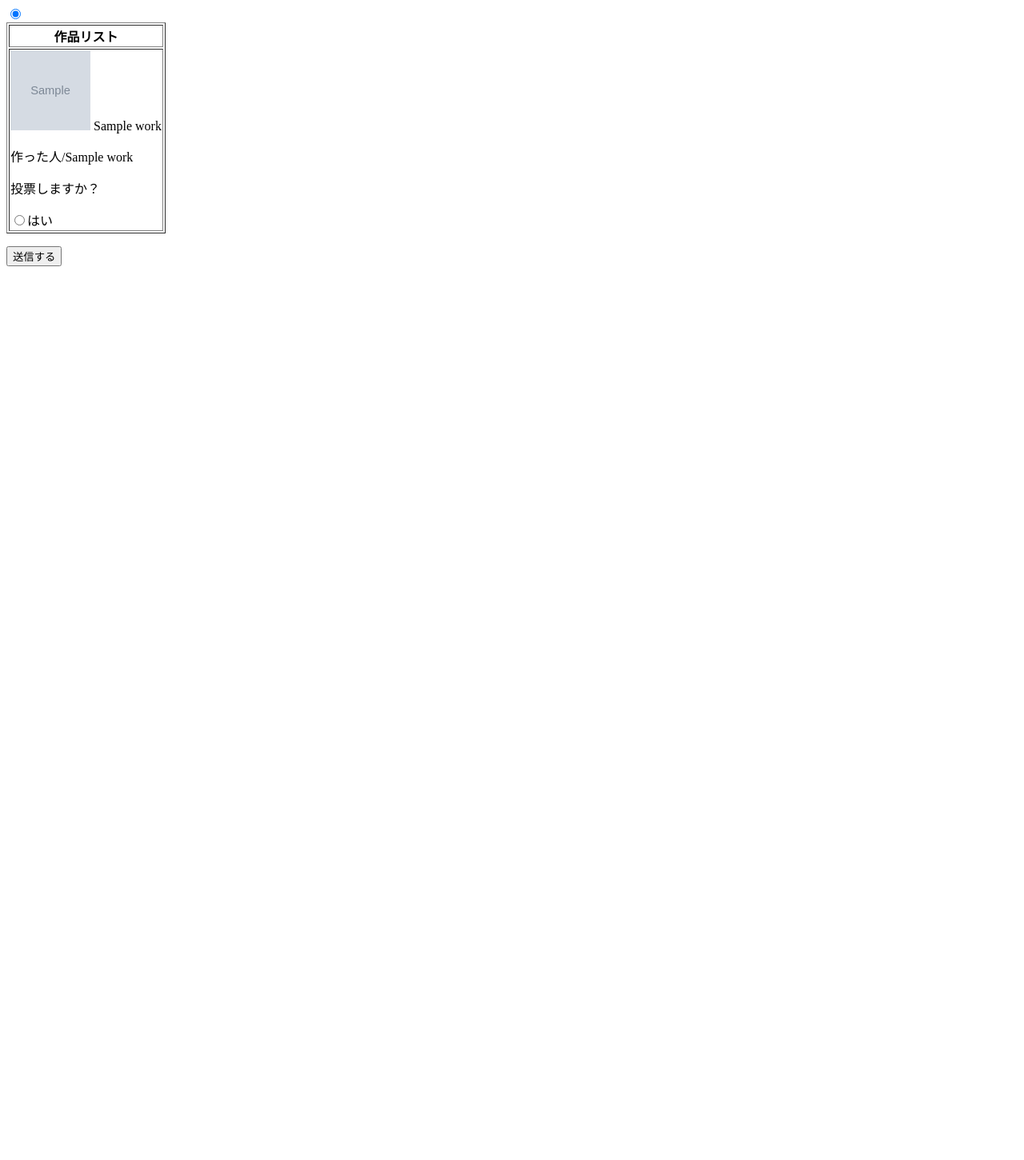
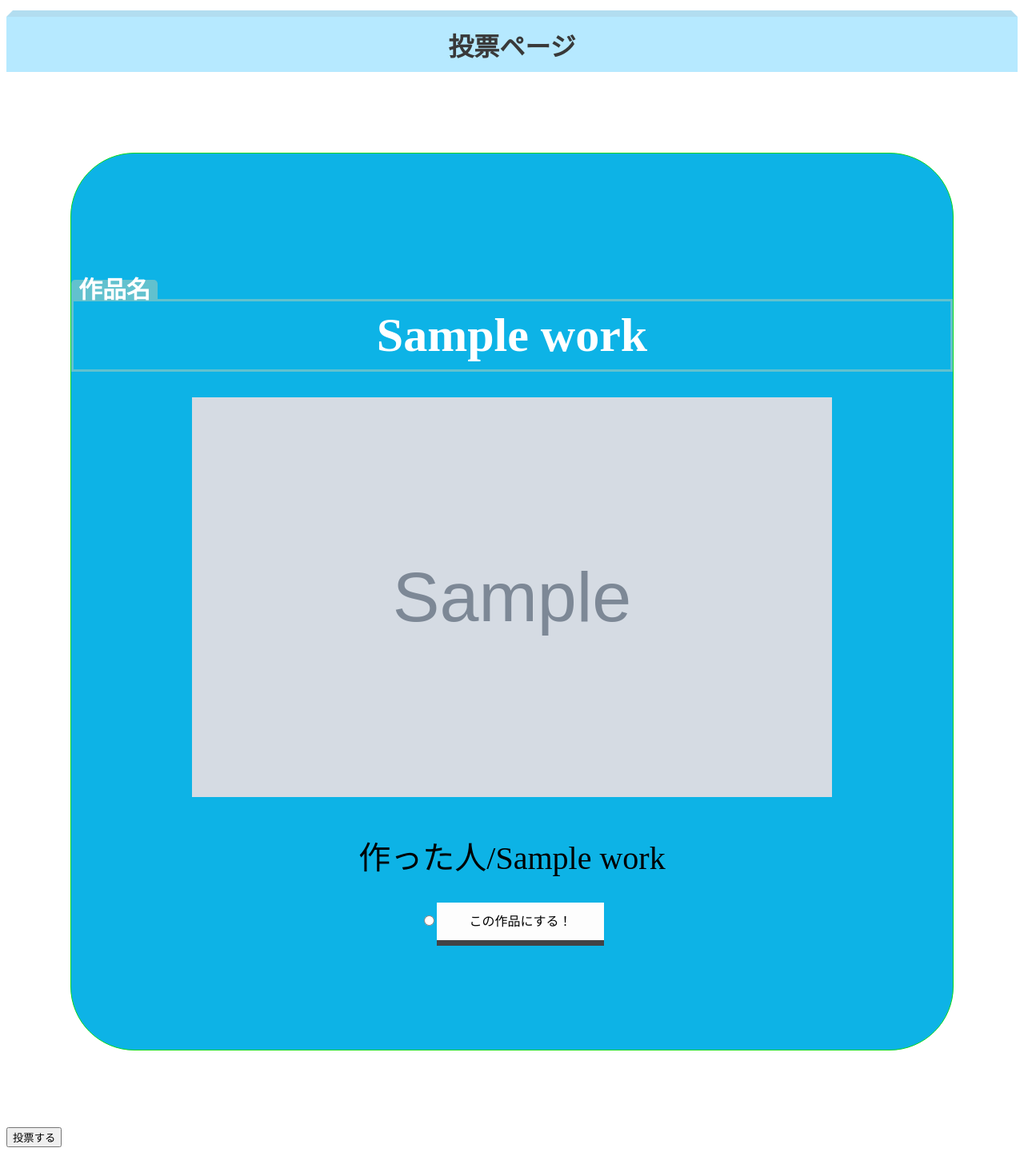
Before and after one commit to Jieijiei/Pollsystem, a Django app: page /Poll/ in a window 1280 px wide. Shown: the whole page at 80% size. Before the commit the page ends 333 px from the top, so only its background shows below. Run offline with Django 3.2, Linux system fonts and the light colour scheme; tables that the repository leaves empty hold one stand-in row (values such as "Sample post"); grey boxes marked "Sample" are stand-in pictures.

Commit message:
見た目改善

```diff
--- /dev/null
+++ b/Poll/static/main.css
@@ -0,0 +1,81 @@
+.title{
+    color:#ffffff;
+    font-size: 60px;
+    font-weight: bold;
+}
+
+.user{
+    color:#000000;
+    font-size: 40px;
+}
+
+h1 {
+    position: relative;
+    padding: 0.35em 0.5em;
+    background: #b6e9ff;
+    color: #393939;
+    text-align: center;
+  }
+  h1:before {
+    content: " ";
+    position: absolute;
+    top: -16px;
+    left: 0;
+    width: -webkit-calc(100% - 16px);
+    width: calc(100% - 16px);
+    height: 0;
+    border: solid 8px transparent;
+    border-bottom-color: #b2ddf0;
+  }
+
+table{
+    border-collapse:separate;
+    border-spacing: 80px;
+    width: 100%;
+  }
+
+table td{
+    border-radius: 80px;
+    text-align: center;
+    padding: 150px 0;
+    background-color: #0db3e6;
+    border:solid 1px #0cda1d;
+  }
+
+.message {
+    padding: 15px 40px;
+    background-color: #fdfdfd;
+    cursor: pointer;
+    box-shadow: 0 7px #424346;
+  }
+
+.message:active {
+    position: relative;
+    top: 7px;
+    box-shadow: none;
+  }
+
+.box {
+    position: relative;
+    margin: 2em 0;
+    padding: 0.5em 1em;
+    border: solid 3px #62c1ce;
+}
+.box .box-title {
+    position: absolute;
+    display: inline-block;
+    top: -27px;
+    left: -3px;
+    padding: 0 9px;
+    height: 25px;
+    line-height: 25px;
+    font-size: 30px;
+    background: #62c1ce;
+    color: #ffffff;
+    font-weight: bold;
+    border-radius: 5px 5px 0 0;
+}
+.box p {
+    margin: 0;
+    padding: 0;
+}
--- a/Poll/templates/Poll/work_list.html
+++ b/Poll/templates/Poll/work_list.html
@@ -1,32 +1,31 @@
+{% load static%}
 <!DOCTYPE html>
 <html>
 
 <head>
     <meta charset="utf-8" />
     <title>ListView</title>
+    <link rel="stylesheet" href="{% static 'main.css' %}" type="text/css">
 </head>
 
 <body>
-    <table border="1">
+    <h1>投票ページ</h1>
+    <table border="0">
+        {% for work in object_list %}
         <tr>
-            <th>作品リスト</th>
-        </tr>
-        {% for work in object_list %}
-        <input type="radio" name="example" value="この作品に投票" checked>
-
-        <tr>
-            <td>{% load static%}
-                    <img src="{{ work.thumbnail.url }}" width="100" height="100">
-                {{ work.title }}
-                <p>作った人/{{ work.creator_name }}</p>
+            <td><div class="box">
+                <span class="box-title">作品名</span>
+                <p class="title">{{ work.title }}</p>
+                </div>
+                <img src="{{ work.thumbnail.url }}" width="800" height="500">
+                <p class="user">作った人/{{ work.creator_name }}</p>
                 <form method="post">
-                    <p>投票しますか？</p>
-                    <input type="radio" name="a1" value=work>はい
+                    <input type="radio" name="a1" value=work><nodr class="message">この作品にする！</nodr>
                     </form></td>
         </tr>
         {% endfor %}
     </table>
-    <p><input type="submit" value="送信する"></p>
+    <p><input type="submit" value="投票する"></p>
 </body>
 
 </html>
--- a/pollsystem/settings.py
+++ b/pollsystem/settings.py
@@ -120,6 +120,9 @@ USE_TZ = True
 
 STATIC_URL = '/static/'
 STATIC_ROOT = os.path.join(BASE_DIR, 'static')
+# STATICFILES_DIRS = (
+    # os.path.join(BASE_DIR, 'static'),
+# )
 
 MEDIA_ROOT = os.path.join(BASE_DIR, 'media')
 MEDIA_URL = '/media/'
```
